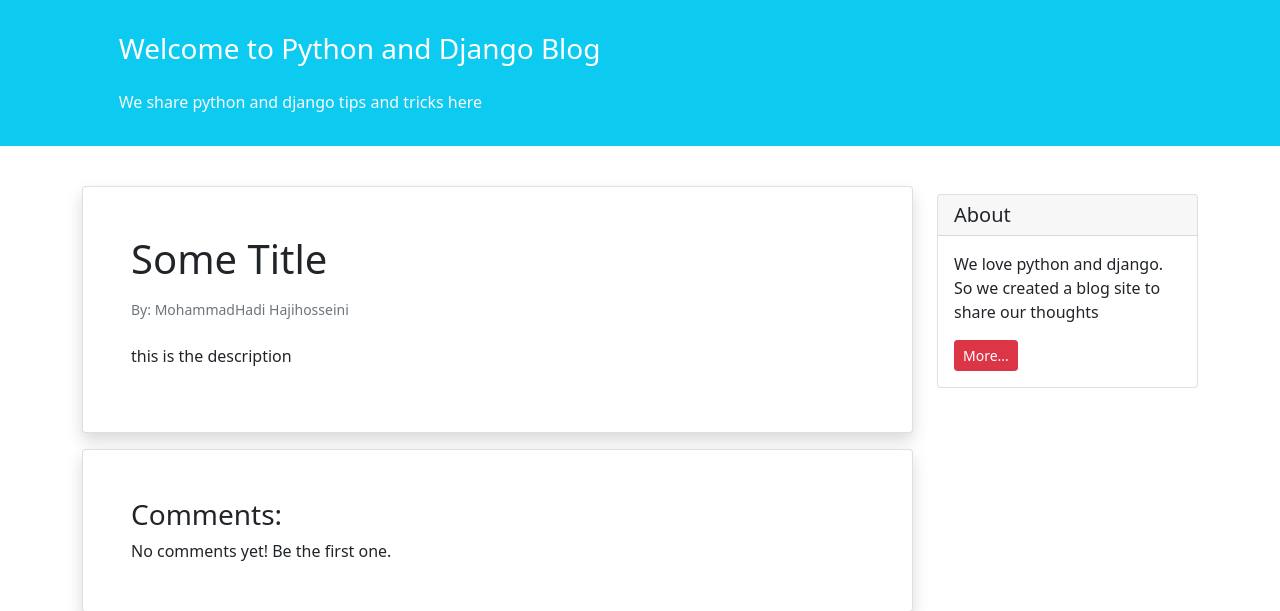
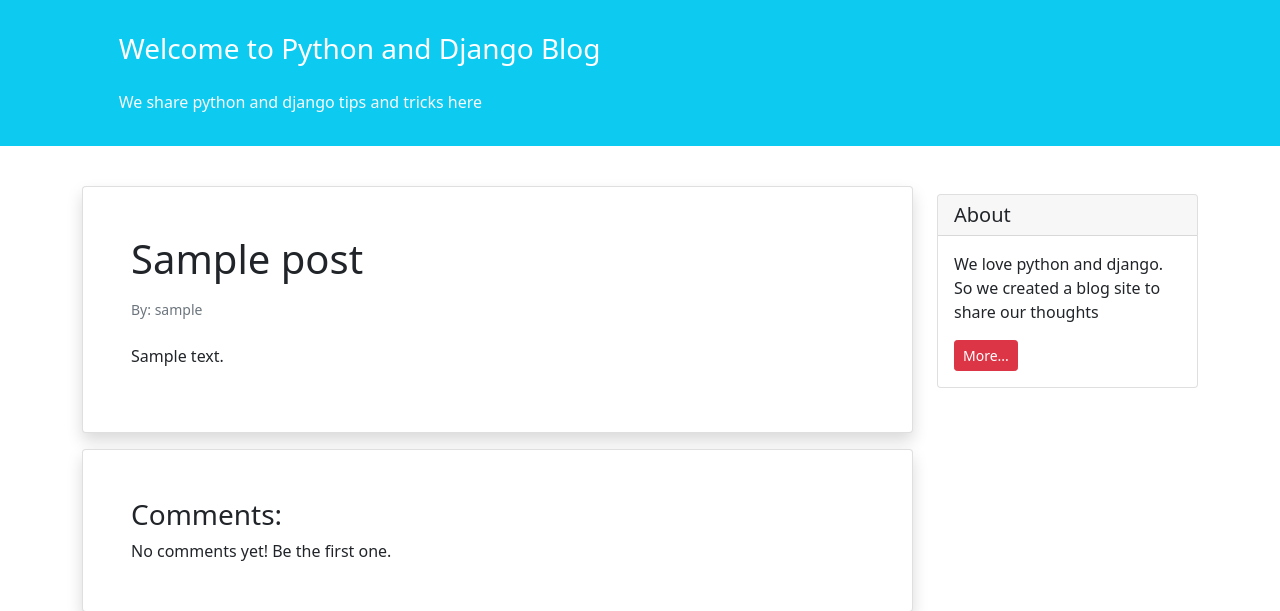
Before and after one commit to hassandn/blog-website, a Django app: template blog/templates/blog/post_detail.html in a window 1280 px wide. Shown: the part 56-667 px from the top of the page. Run offline with Django 5.2, Linux system fonts and the light colour scheme; the template is opened without the code that fills it: values that come from a table or form of the project are taken from there, others are empty; tables that the repository leaves empty hold one stand-in row (values such as "Sample post").

Commit message:
add detail view option

```diff
--- a/blog/templates/blog/post_detail.html
+++ b/blog/templates/blog/post_detail.html
@@ -13,9 +13,9 @@
         <div class="col-9">
 
             <div class="card shadow my-3 p-5">
-                <h1>Some Title</h1>
-                <p class="small text-muted mt-2">By: MohammadHadi Hajihosseini</p>
-                <p class="mt-2">this is the description</p>
+                <h1>{{post.title}}</h1>
+                <p class="small text-muted mt-2">By: {{ post.author }}</p>
+                <p class="mt-2"> {{post.text}}</p>
             </div>
 
             <div class="card shadow my-3 p-5">
--- a/blog/urls.py
+++ b/blog/urls.py
@@ -3,4 +3,5 @@
 
 urlpatterns = [
     path('', views.post_list_view, name='post_list'),
+    path('<int:pk>/', views.post_detail_view, name='post_detail'),
 ]
```
Also changed, not shown: blog/views.py (+8 -0 lines).
